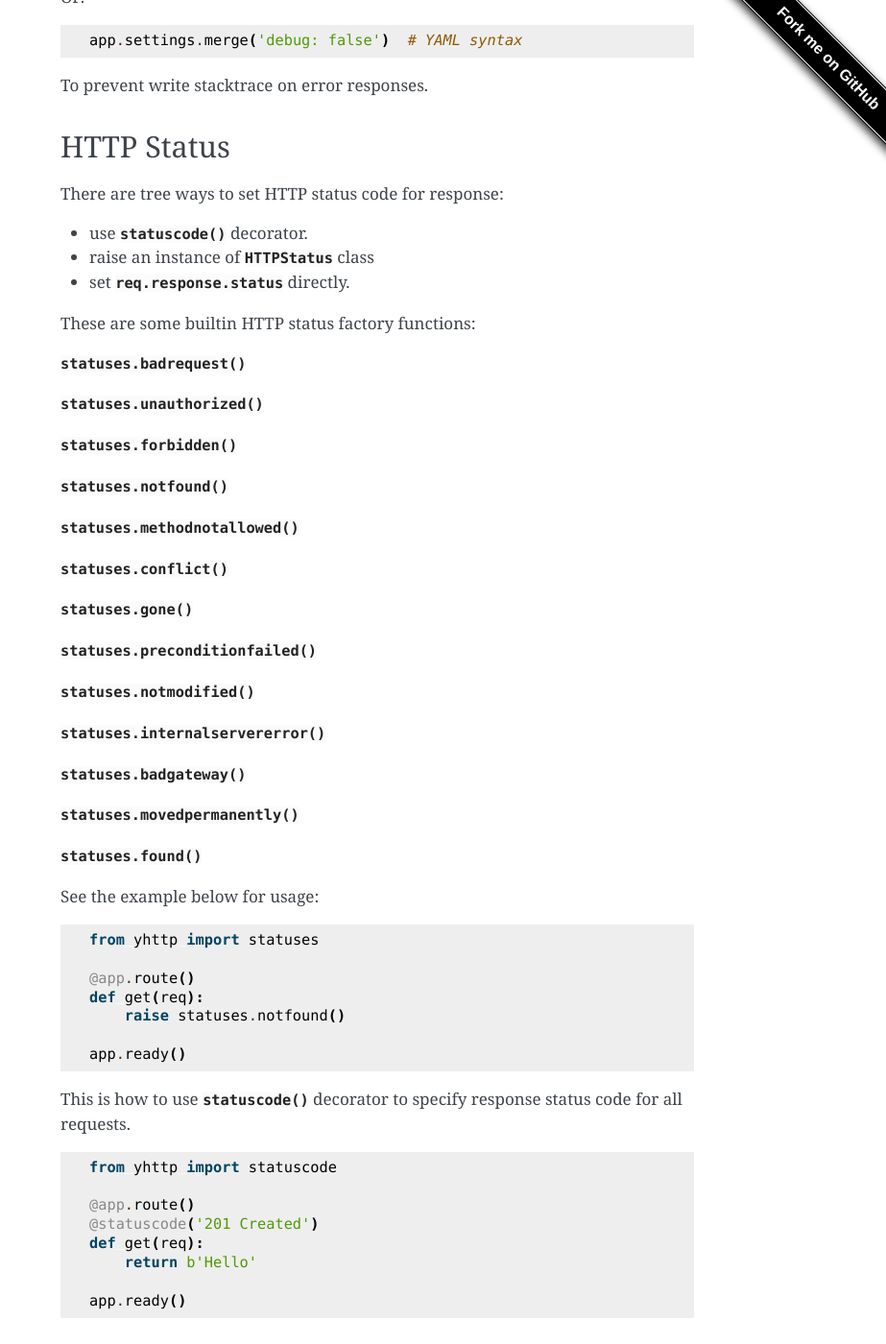
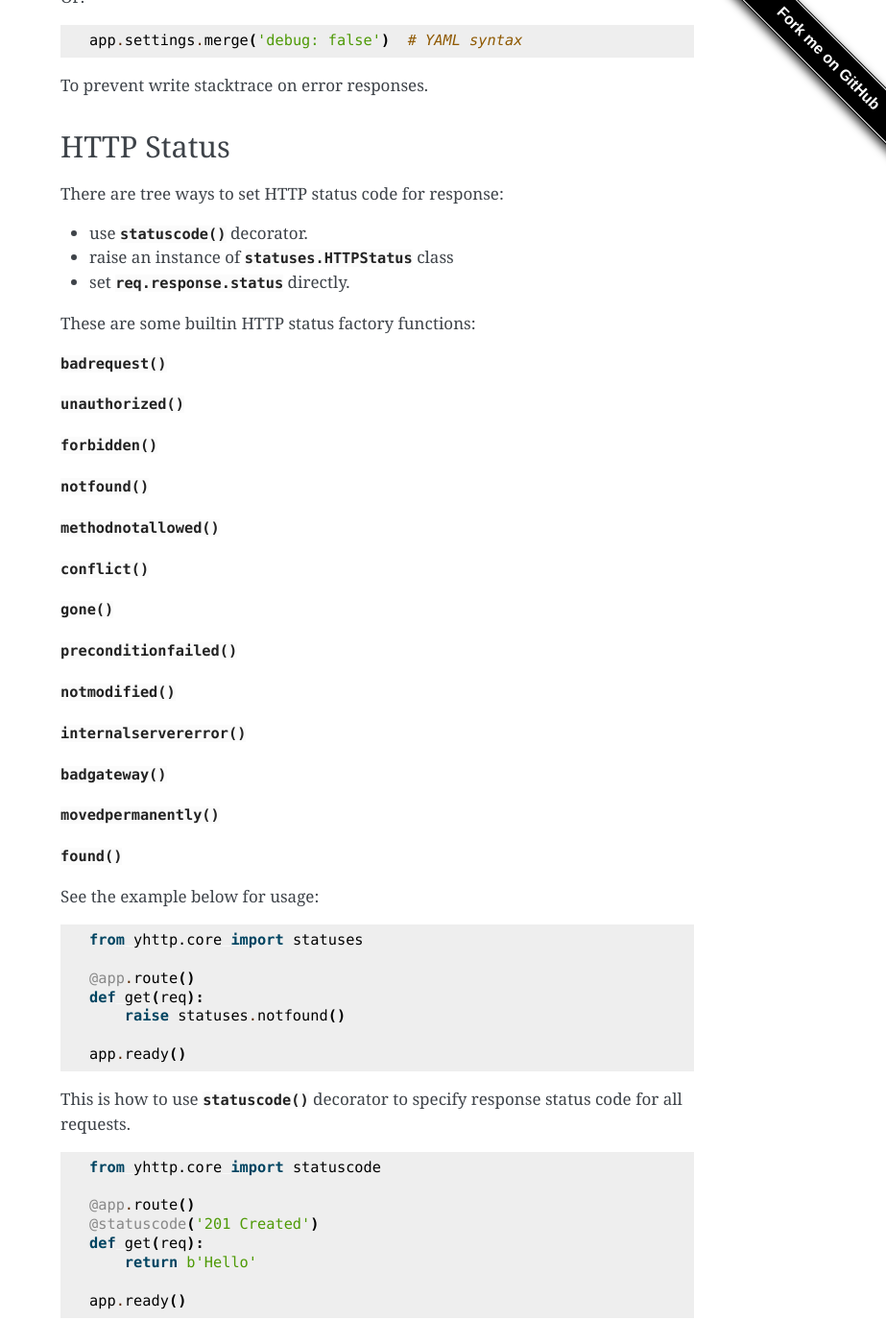
Before and after one commit to yhttp/yhttp, a Sphinx documentation site: the page built from sphinx/cookbook.rst, in a window 1280 px wide and 1400 px high, scrolled down 2598 px. Shown: the whole window at 96% size, without its empty margins (357-1280 px from the left). Built offline with Sphinx 7.4.7, drawn with Linux system fonts in a browser that asks for light colours; the version number could not be read and is left out; some of the changed text lies outside the part shown.

Commit message:
Fix: documentation yhttp => yhttp.core

```diff
--- a/sphinx/conf.py
+++ b/sphinx/conf.py
@@ -27,7 +27,7 @@ author = 'Vahid Mardani'
 # The full version, including alpha/beta/rc tags
 # reading package's version (same way sqlalchemy does)
 with open(
-    os.path.join(os.path.dirname(__file__), '../yhttp', '__init__.py')
+    os.path.join(os.path.dirname(__file__), '../yhttp/core', '__init__.py')
 )as v_file:
 
     package_version = \
--- a/sphinx/cookbook.rst
+++ b/sphinx/cookbook.rst
@@ -12,11 +12,11 @@ Query String
 if defined in handler, see ``foo`` argument in the example below.
 
 of-course, all query string will available as a dictionary via
-:attr:`req.query <yhttp.Request.query>`.
+:attr:`req.query <yhttp.core.Request.query>`.
 
 .. testsetup:: cookbook/qs
 
-   from yhttp import Application, text
+   from yhttp.core import Application, text
    app = Application()
 
 .. testcode:: cookbook/qs
@@ -51,7 +51,7 @@ A painless way to test our code is `bddrest
 Form
 ----
 
-Use :attr:`req.form <yhttp.Request.form>` as a dictionary to access the
+Use :attr:`req.form <yhttp.core.Request.form>` as a dictionary to access the
 submitted fields.
 
 .. versionchanged:: 4.0
@@ -70,7 +70,7 @@ submitted fields.
 
 .. testcode:: cookbook/form
 
-   from yhttp import Application, text, statuses
+   from yhttp.core import Application, text, statuses
    app = Application()
 
 
@@ -177,48 +177,50 @@ HTTP Status
 There are tree ways to set HTTP status code for response:
 
 * use :func:`.statuscode` decorator.
-* raise an instance of :class:`.HTTPStatus` class
-* set :attr:`req.response.status <yhttp.Response.status>` directly.
+* raise an instance of :class:`.statuses.HTTPStatus` class
+* set :attr:`req.response.status <yhttp.core.Response.status>` directly.
 
 These are some builtin HTTP status factory functions:
 
-:func:`.statuses.badrequest`
+.. currentmodule:: yhttp.core.statuses
 
-:func:`.statuses.unauthorized`
+:func:`badrequest`
 
-:func:`.statuses.forbidden`
+:func:`unauthorized`
 
-:func:`.statuses.notfound`
+:func:`forbidden`
 
-:func:`.statuses.methodnotallowed`
+:func:`notfound`
 
-:func:`.statuses.conflict`
+:func:`methodnotallowed`
 
-:func:`.statuses.gone`
+:func:`conflict`
 
-:func:`.statuses.preconditionfailed`
+:func:`gone`
 
-:func:`.statuses.notmodified`
+:func:`preconditionfailed`
 
-:func:`.statuses.internalservererror`
+:func:`notmodified`
 
-:func:`.statuses.badgateway`
+:func:`internalservererror`
 
-:func:`.statuses.movedpermanently`
+:func:`badgateway`
 
-:func:`.statuses.found`
+:func:`movedpermanently`
+
+:func:`found`
 
 See the example below for usage:
 
 
 .. testsetup:: cookbook/status
 
-   from yhttp import Application, text
+   from yhttp.core import Application, text
    app = Application()
 
 .. testcode:: cookbook/status
 
-   from yhttp import statuses
+   from yhttp.core import statuses
 
    @app.route()
    def get(req):
@@ -241,13 +243,13 @@ code for all requests.
 
 .. testsetup:: cookbook/statuscode
 
-   from yhttp import Application, statuscode
+   from yhttp.core import Application, statuscode
    app = Application()
 
 
 .. testcode:: cookbook/statuscode
 
-   from yhttp import statuscode
+   from yhttp.core import statuscode
 
    @app.route()
    @statuscode('201 Created')
@@ -285,7 +287,7 @@ Use :func:`.statuses.status` to raise your very own status code and text.
 
    raise statuses.status(700, 'Custom Status Text')
 
-Or set :attr:`req.response.status <yhttp.Response.status>` directly.
+Or set :attr:`req.response.status <yhttp.core.Response.status>` directly.
 
 .. code-block:: python
 
@@ -364,11 +366,11 @@ and :meth:`.Application.staticdirectory` to complete this mission!
 HTTP Cookie
 -----------
 
-This is how to use :attr:`req.cookies <yhttp.Request.cookies>`:
+This is how to use :attr:`req.cookies <yhttp.core.Request.cookies>`:
 
 .. testsetup:: cookbook/cookie
 
-   from yhttp import Application, text
+   from yhttp.core import Application, text
    app = Application()
    app.ready()
 
@@ -423,13 +425,13 @@ required
 
 .. testsetup:: cookbook/validation/required
 
-   from yhttp import Application
+   from yhttp.core import Application
    from bddrest import Given, when, status, given
    app = Application()
 
 .. testcode:: cookbook/validation/required
 
-   from yhttp import validate_form, validate_query, statuses
+   from yhttp.core import validate_form, validate_query, statuses
 
 
    @app.route()
@@ -465,7 +467,7 @@ to the server.
 
 .. testsetup:: cookbook/validation/nobody
 
-   from yhttp import Application, validate_form
+   from yhttp.core import Application, validate_form
    from bddrest import Given, when, status, given
    app = Application()
 
@@ -493,7 +495,7 @@ readonly
 
 .. testsetup:: cookbook/validation/readonly
 
-   from yhttp import Application, validate_form
+   from yhttp.core import Application, validate_form
    from bddrest import Given, when, status, given
    app = Application()
 
@@ -520,7 +522,7 @@ You can use regular expression to validate request fields:
 
 .. testsetup:: cookbook/validation/regex
 
-   from yhttp import Application, validate_form
+   from yhttp.core import Application, validate_form
    from bddrest import Given, when, status, given
    app = Application()
 
@@ -551,7 +553,7 @@ value by ``form[field] = type(form[field])``.
 
 .. testsetup:: cookbook/validation/type
 
-   from yhttp import Application, validate_form
+   from yhttp.core import Application, validate_form
    from bddrest import Given, when, status, given
    app = Application()
 
@@ -581,7 +583,7 @@ minimum/maximum
 
 .. testsetup:: cookbook/validation/minmax
 
-   from yhttp import Application, validate_form
+   from yhttp.core import Application, validate_form
    from bddrest import Given, when, status, given
    app = Application()
 
@@ -612,7 +614,7 @@ minlength/maxlength
 
 .. testsetup:: cookbook/validation/minmaxlength
 
-   from yhttp import Application, validate_form
+   from yhttp.core import Application, validate_form
    from bddrest import Given, when, status, given
    app = Application()
 
@@ -644,7 +646,7 @@ length
 .. versionadded:: 3.9.0
 .. testsetup:: cookbook/validation/length
 
-   from yhttp import Application, validate_form
+   from yhttp.core import Application, validate_form
    from bddrest import Given, when, status, given
    app = Application()
 
@@ -677,13 +679,13 @@ You can use your very own callable as the request validator:
 
 .. testsetup:: cookbook/validation/custom
 
-   from yhttp import Application, validate_form, statuses
+   from yhttp.core import Application, validate_form, statuses
    from bddrest import Given, when, status, given
    app = Application()
 
 .. testcode:: cookbook/validation/custom
 
-   from yhttp.validation import Field
+   from yhttp.core.validation import Field
 
    def customvalidator(req, value, container, field):
        assert isinstance(field, Field)
--- a/sphinx/index.rst
+++ b/sphinx/index.rst
@@ -31,7 +31,7 @@ A lightweight flask-like HTTP framework.
 
 .. testcode::
 
-   from yhttp import Application
+   from yhttp.core import Application
 
    app = Application()
 
@@ -63,7 +63,7 @@ Features
 - Easy to extend.
 - Builtin extensible CLI.
 - Request :ref:`Validation <cookbook-validation>`
-- Simple WSGI Rewrite: :py:class:`yhttp.Rewrite`
+- Simple WSGI Rewrite: :py:class:`yhttp.core.Rewrite`
 
 Contents
 ********
--- a/sphinx/tutorials/urlshortener.rst
+++ b/sphinx/tutorials/urlshortener.rst
@@ -178,7 +178,7 @@ Implement Shortener API
    import random
 
    import redis
-   from yhttp import Application, text, statuses, validate_form, statuscode
+   from yhttp.core import Application, text, statuses, validate_form, statuscode
 
 
    app = Application()
```
Also changed, not shown: other parts of sphinx/tutorials/urlshortener.rst (+1 -1 lines), sphinx/apireference.rst (+7 -7 lines), sphinx/tutorials/quickstart.rst (+4 -4 lines), 3 other files.
